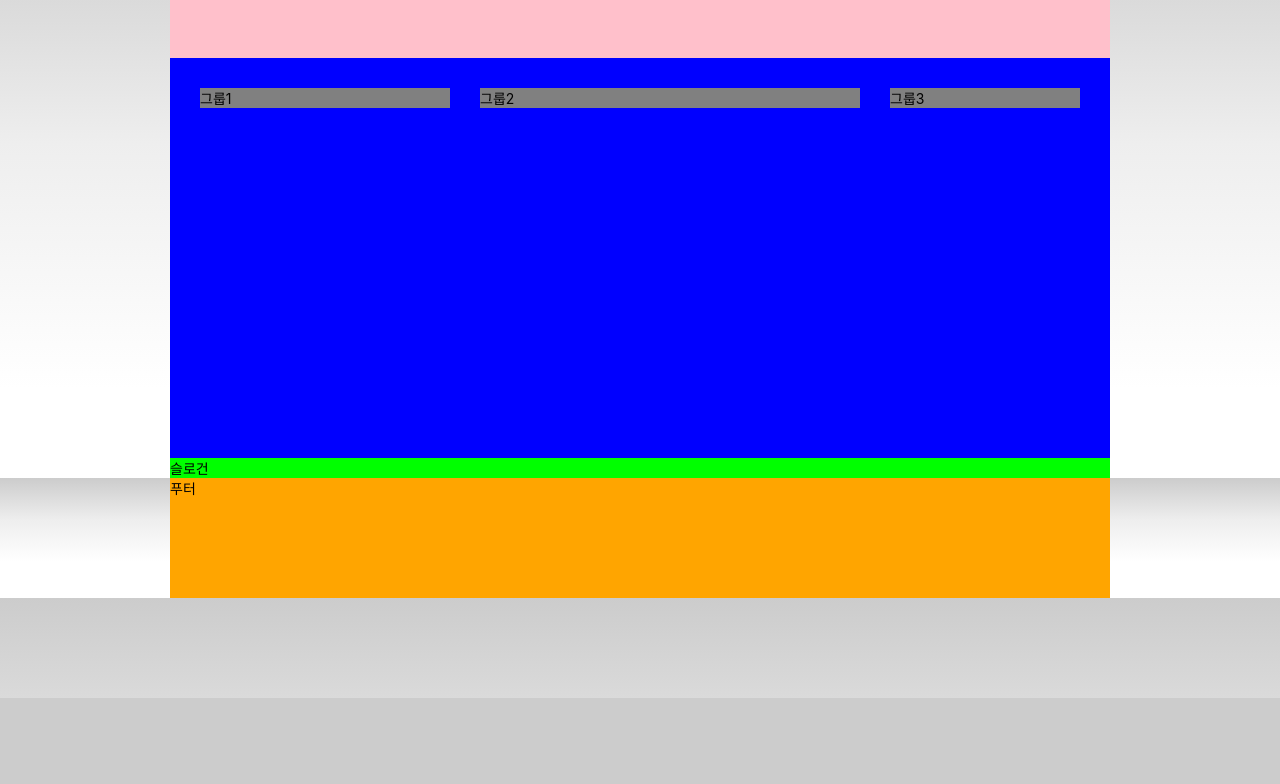
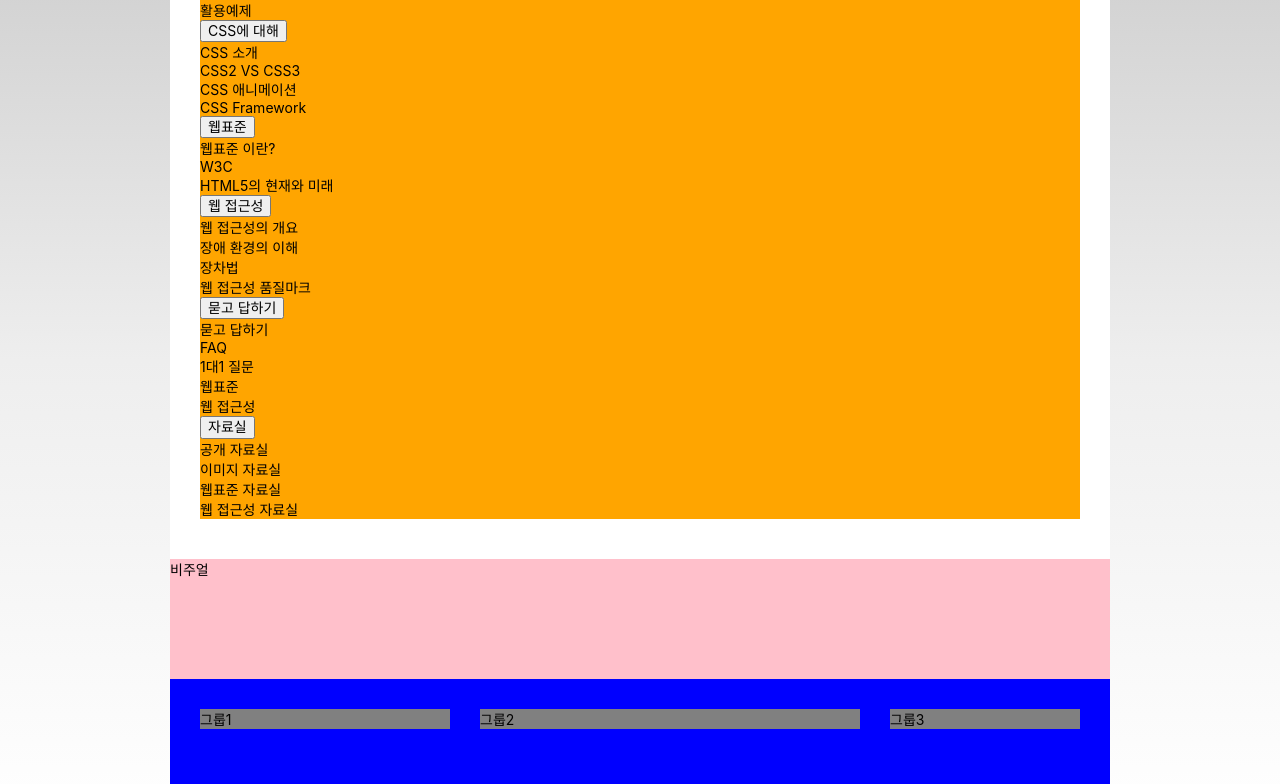
Before and after one commit to leejaelll/zeroConnecTo, a website: page HTML5/index.html in a window 1280 px wide. Shown: the part 102-886 px from the top of the page. Before the commit the page ends 800 px from the top, so only its background shows below. Drawn offline with Linux system fonts and the light colour scheme; a web font is replaced by a local one.

```diff
--- a/HTML5/css/index.css
+++ b/HTML5/css/index.css
@@ -10,8 +10,16 @@
     box-sizing: border-box;
 }
 
+/* 숨김컨텐츠 */
+.sr-only {
+    position: absolute;
+    width: 1px;
+    height: 1px;
+    overflow: hidden;
+    clip-path: inset(50%);
+}
+
 /* 기본스타일 */
-
 html {
     font-size: 10px;
 }
@@ -79,6 +87,15 @@
     padding: 6px 8px;
     text-transform: uppercase;
 }
+/* 메인메뉴 */
+.navigation {
+    padding-bottom: 40px;
+}
+
+.menu {
+    background: orange;
+}
+
 /* Visual */
 .visual {
     background: pink;
--- a/HTML5/index.html
+++ b/HTML5/index.html
@@ -38,6 +38,125 @@
                     <a href="/">english</a>
                 </li>
             </ul>
+            <nav class="navigation">
+                <h2 class="sr-only">메인메뉴</h2>
+                <ul class="menu">
+                    <li class="menu-itiem">
+                        <button type="button" class="menu-button is-active">
+                            HTML에 대해
+                        </button>
+                        <ul class="sub-menu menu-html">
+                            <li>
+                                <a href="/">HTML5 소개</a>
+                            </li>
+                            <li>
+                                <a href="/">레퍼런스 소개</a>
+                            </li>
+                            <li>
+                                <a href="/">활용예제</a>
+                            </li>
+                        </ul>
+                    </li>
+                    <li class="menu-item">
+                        <button type="button" class="menu-button">
+                            CSS에 대해
+                        </button>
+                        <!-- <ul class="sub-menu">
+                            <li><a href="/"></a></li>
+                        </ul> -->
+                        <ul class="sub-menu menu-html">
+                            <li>
+                                <a href="/">CSS 소개</a>
+                            </li>
+                            <li>
+                                <a href="/">CSS2 VS CSS3</a>
+                            </li>
+                            <li>
+                                <a href="/">CSS 애니메이션</a>
+                            </li>
+                            <li>
+                                <a href="/">CSS Framework</a>
+                            </li>
+                        </ul>
+                    </li>
+                    <li class="menu-item">
+                        <button type="button" class="menu-button">
+                            웹표준
+                        </button>
+                        <ul class="sub-menu menu-standards">
+                            <li>
+                                <a href="/">웹표준 이란?</a>
+                            </li>
+                            <li>
+                                <a href="/">W3C</a>
+                            </li>
+                            <li>
+                                <a href="/">HTML5의 현재와 미래</a>
+                            </li>
+                        </ul>
+                    </li>
+                    <li class="menu-item">
+                        <button type="button" class="menu-button">
+                            웹 접근성
+                        </button>
+                        <ul class="sub-menu menu-accessibility">
+                            <li>
+                                <a href="/">웹 접근성의 개요</a>
+                            </li>
+                            <li>
+                                <a href="/">장애 환경의 이해</a>
+                            </li>
+                            <li>
+                                <a href="/">장차법</a>
+                            </li>
+                            <li>
+                                <a href="/">웹 접근성 품질마크</a>
+                            </li>
+                        </ul>
+                    </li>
+                    <li class="menu-item">
+                        <button type="button" class="menu-button">
+                            묻고 답하기
+                        </button>
+                        <ul class="sub-menu menu-qna">
+                            <li>
+                                <a href="/">묻고 답하기</a>
+                            </li>
+                            <li>
+                                <a href="/">FAQ</a>
+                            </li>
+                            <li>
+                                <a href="/">1대1 질문</a>
+                            </li>
+                            <li>
+                                <a href="/">웹표준</a>
+                            </li>
+                            <li>
+                                <a href="/">웹 접근성</a>
+                            </li>
+                        </ul>
+                    </li>
+                    <li class="menu-item">
+                        <button type="button" class="menu-button">
+                            자료실
+                        </button>
+                        <ul class="sub-menu menu-archive">
+                            <li>
+                                <a href="/">공개 자료실</a>
+                            </li>
+                            <li>
+                                <a href="/">이미지 자료실</a>
+                            </li>
+                            <li>
+                                <a href="/">웹표준 자료실</a>
+                            </li>
+                            <li>
+                                <a href="/">웹 접근성 자료실</a>
+                            </li>
+                        </ul>
+                    </li>
+                </ul>
+            </nav>
         </header>
         <div class="visual">비주얼</div>
         <main class="main clearfix">
```
